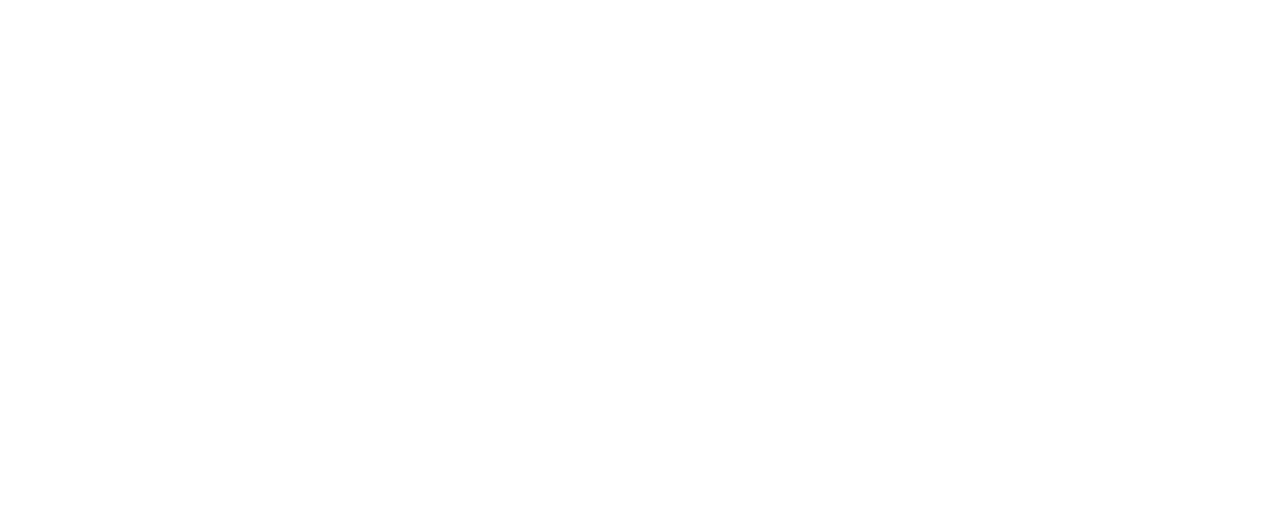
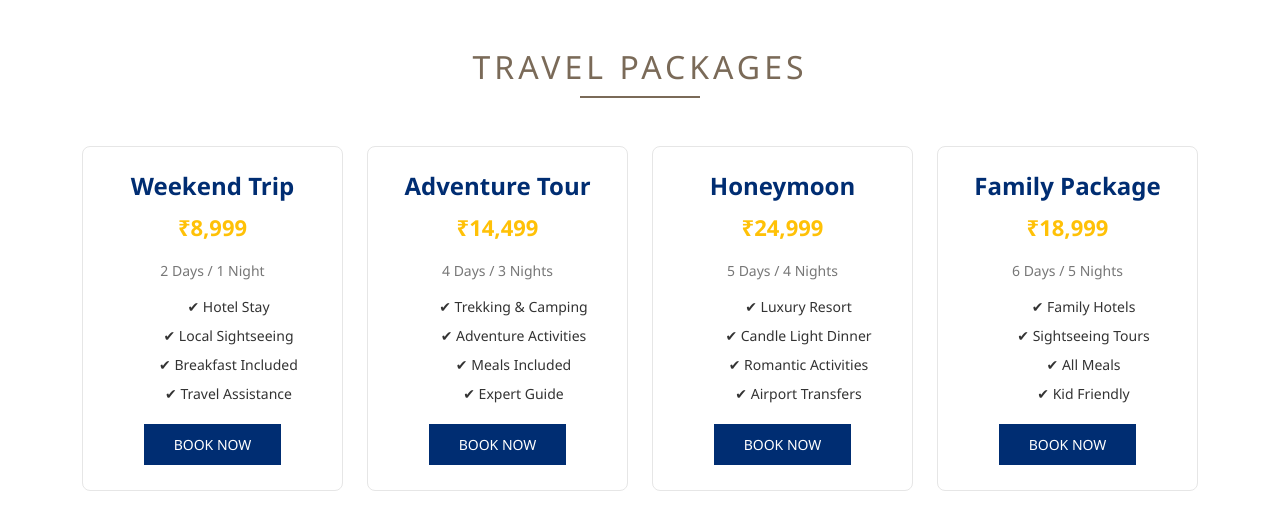
Before and after one commit to Narayan-Sambare/Travel_Vista, a plain HTML site: page templets/Packages.html in a window 1280 px wide. Drawn offline with nearby package versions, Linux system fonts and the light colour scheme.

Commit message:
package page created
packages html and css completed

```diff
--- /dev/null
+++ b/css/package.css
@@ -0,0 +1,88 @@
+/* RESET */
+* {
+    margin: 0;
+    padding: 0;
+    box-sizing: border-box;
+}
+
+/* BODY */
+body {
+    background-color: #ffffff;
+    font-family: "Segoe UI", Arial, sans-serif;
+    color: #333;
+}
+
+/* SECTION TITLE */
+.section-title h2 {
+    letter-spacing: 4px;
+    font-weight: 500;
+    color: #7a6a58;
+}
+
+.underline {
+    width: 120px;
+    height: 2px;
+    background-color: #7a6a58;
+    margin: 10px auto 0;
+}
+
+/* PACKAGE CARD */
+.package-card {
+    border: 1px solid #e6e6e6;
+    border-radius: 8px;
+    padding: 25px;
+    text-align: center;
+    background-color: #ffffff;
+    transition: all 0.3s ease;
+    height: 100%;
+}
+
+.package-card:hover {
+    transform: translateY(-6px);
+    box-shadow: 0 10px 25px rgba(0, 0, 0, 0.08);
+}
+
+/* TEXT */
+.package-card h4 {
+    color: #002d72;
+    margin-bottom: 10px;
+    font-weight: 600;
+}
+
+.price {
+    font-size: 22px;
+    color: #ffc107;
+    font-weight: bold;
+}
+
+.duration {
+    font-size: 14px;
+    color: #777;
+    margin-bottom: 15px;
+}
+
+/* LIST */
+.package-card ul {
+    list-style: none;
+    margin-bottom: 20px;
+}
+
+.package-card ul li {
+    font-size: 14px;
+    margin-bottom: 8px;
+}
+
+/* BUTTON */
+.btn-book {
+    background-color: #002d72;
+    color: #ffffff;
+    border: none;
+    padding: 10px 30px;
+    font-size: 14px;
+    cursor: pointer;
+    transition: background-color 0.3s ease;
+}
+
+.btn-book:hover {
+    background-color: #001f4d;
+}
--- a/templets/Packages.html
+++ b/templets/Packages.html
@@ -1,29 +1,96 @@
-<!-- Travel packages:
-• Weekend trip
-• Adventure tour
-• Honeymoon
-• Family package
-Each:
-✔ Price
-✔ Duration
-✔ Includes
-✔ Book button -->
 <!DOCTYPE html>
 <html lang="en">
 <head>
     <meta charset="UTF-8">
     <meta name="viewport" content="width=device-width, initial-scale=1.0">
-    <title>Packages</title>
+    <title>Travel Packages</title>
+
+    <!-- Bootstrap (ONLY grid & spacing, no JS used by us) -->
+    <link href="https://cdn.jsdelivr.net/npm/bootstrap@5.3.2/dist/css/bootstrap.min.css" rel="stylesheet">
+
+    <!-- External CSS -->
+    <link rel="stylesheet" href="../css/package.css">
 </head>
 <body>
-    <header class="header">
-    </header>
-    <main>
 
-    </main>
-    <footer>
+<main class="container my-5">
 
-    </footer>
+    <!-- SECTION TITLE -->
+    <div class="section-title text-center mb-5">
+        <h2>TRAVEL PACKAGES</h2>
+        <div class="underline"></div>
+    </div>
+
+    <!-- PACKAGES GRID -->
+    <div class="row g-4">
+
+        <!-- Weekend Trip -->
+        <div class="col-lg-3 col-md-6">
+            <div class="package-card">
+                <h4>Weekend Trip</h4>
+                <p class="price">₹8,999</p>
+                <p class="duration">2 Days / 1 Night</p>
+                <ul>
+                    <li>✔ Hotel Stay</li>
+                    <li>✔ Local Sightseeing</li>
+                    <li>✔ Breakfast Included</li>
+                    <li>✔ Travel Assistance</li>
+                </ul>
+                <button class="btn-book">BOOK NOW</button>
+            </div>
+        </div>
+
+        <!-- Adventure Tour -->
+        <div class="col-lg-3 col-md-6">
+            <div class="package-card">
+                <h4>Adventure Tour</h4>
+                <p class="price">₹14,499</p>
+                <p class="duration">4 Days / 3 Nights</p>
+                <ul>
+                    <li>✔ Trekking & Camping</li>
+                    <li>✔ Adventure Activities</li>
+                    <li>✔ Meals Included</li>
+                    <li>✔ Expert Guide</li>
+                </ul>
+                <button class="btn-book">BOOK NOW</button>
+            </div>
+        </div>
+
+        <!-- Honeymoon -->
+        <div class="col-lg-3 col-md-6">
+            <div class="package-card">
+                <h4>Honeymoon</h4>
+                <p class="price">₹24,999</p>
+                <p class="duration">5 Days / 4 Nights</p>
+                <ul>
+                    <li>✔ Luxury Resort</li>
+                    <li>✔ Candle Light Dinner</li>
+                    <li>✔ Romantic Activities</li>
+                    <li>✔ Airport Transfers</li>
+                </ul>
+                <button class="btn-book">BOOK NOW</button>
+            </div>
+        </div>
+
+        <!-- Family Package -->
+        <div class="col-lg-3 col-md-6">
+            <div class="package-card">
+                <h4>Family Package</h4>
+                <p class="price">₹18,999</p>
+                <p class="duration">6 Days / 5 Nights</p>
+                <ul>
+                    <li>✔ Family Hotels</li>
+                    <li>✔ Sightseeing Tours</li>
+                    <li>✔ All Meals</li>
+                    <li>✔ Kid Friendly</li>
+                </ul>
+                <button class="btn-book">BOOK NOW</button>
+            </div>
+        </div>
+
+    </div>
+
+</main>
 
 </body>
 </html>
```
Also changed, not shown: templets/Gallery.html (+1 -1 lines).
